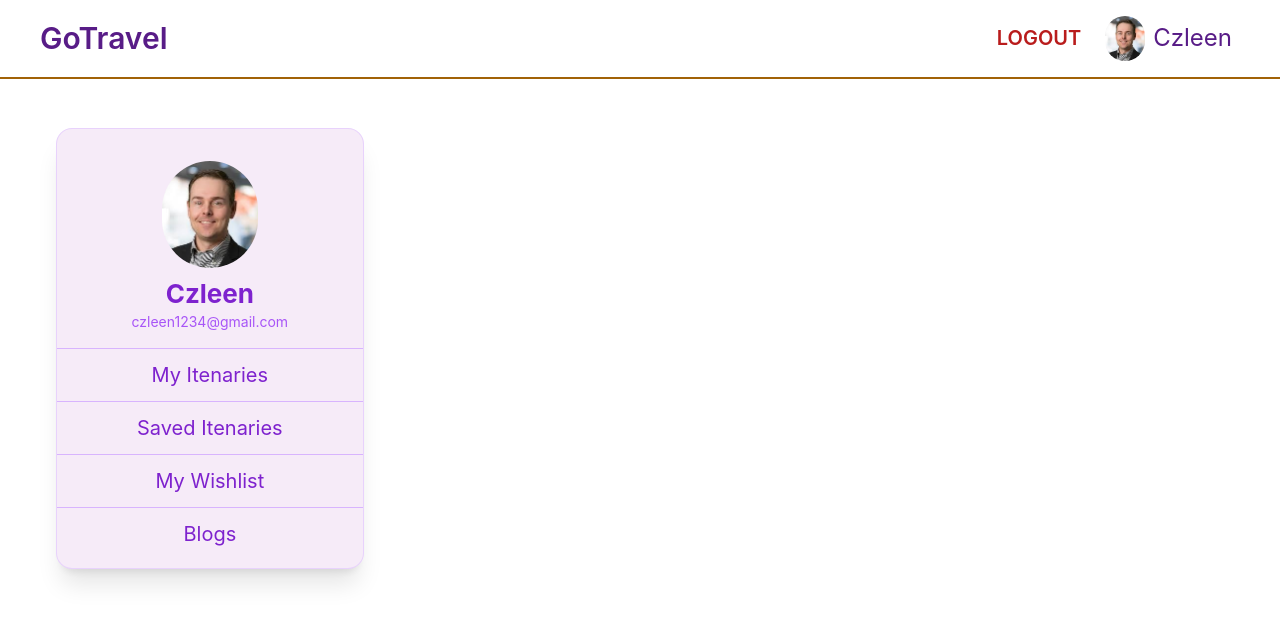
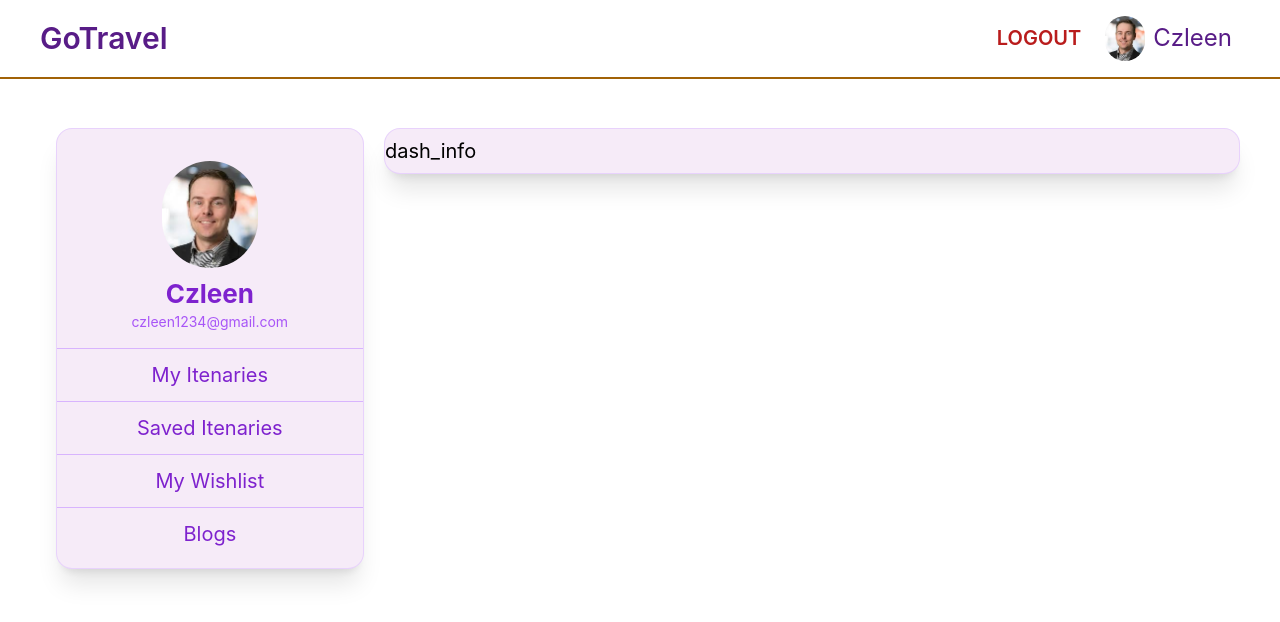
Before and after one commit to VatsalBhuva11/CityGuide, a React (Create React App) app in the folder frontend/: page /dashboard in a window 1280 px wide. Shown: the top 622 px of the page. Built offline with nearby package versions, Linux system fonts and the light colour scheme.

Commit message:
dashboard main container

```diff
--- a/frontend/src/components/DashNavbar.js
+++ /dev/null
@@ -1,20 +0,0 @@
-import React from 'react';
-import image from '../Assets/user_photo.jpeg'
-
-const DashNavbar = () => {
-  return (
-    <div className=' flex fixed right-0 left-0 top-0 justify-between items-center text-3xl  text-purple-900 border-solid border-yellow-700 border-b-2'>
-    <div className='mx-10 my-4 font-semibold '>GoTravel</div>
-    <div className='mx-10 my-4 flex text-2xl items-center'>
-
-      <div className='mx-6 text-xl font-semibold text-red-700'>LOGOUT</div>
-      <div className=' w-10 object-contain '>
-        <img src={image} className='rounded-full'></img>
-      </div>
-      <div className='mx-2'>Czleen</div>
-    </div>
-    </div>
-  );
-}
-
-export default DashNavbar;
--- /dev/null
+++ b/frontend/src/components/Dashboard/Blogs.js
@@ -0,0 +1,11 @@
+import React from 'react';
+
+const DashBlogs = () => {
+  return (
+    <div>
+      my blogs
+    </div>
+  );
+}
+
+export default DashBlogs;
--- /dev/null
+++ b/frontend/src/components/Dashboard/Info.js
@@ -0,0 +1,10 @@
+import React from 'react';
+import image from '../Assets/user_photo.jpeg'
+
+const DashInfo = () => {
+  return (
+  <div>dash_info</div>
+  );
+}
+
+export default DashInfo;
--- /dev/null
+++ b/frontend/src/components/Dashboard/Main.js
@@ -0,0 +1,20 @@
+import React from 'react';
+import Info from './Info';
+import Blogs from './Blogs'
+import Myitenaries from './Myitenaries';
+import Wishlist from './Wishlist';
+import Saveditenaries from './Saveditenaries';
+
+const Dash_main = () => {
+  return (
+    <div className="bg-[#f6ebf8] mr-10 py-2 flex-1 flex-col justify-center items-center shadow-xl z-8 text-xl border border-purple-300 border-opacity-45 rounded-2xl">
+     <Info/>
+     {/* <Blogs/> */}
+     {/* <Myitenaries/> */}
+     {/* <Wishlist/> */}
+     {/* <Saveditenaries/> */}
+    </div>
+  );
+}
+
+export default Dash_main;
--- /dev/null
+++ b/frontend/src/components/Dashboard/Myitenaries.js
@@ -0,0 +1,11 @@
+import React from 'react';
+
+const Myitenaries = () => {
+  return (
+    <div>
+      my itenaries
+    </div>
+  );
+}
+
+export default Myitenaries;
--- /dev/null
+++ b/frontend/src/components/Dashboard/Navbar.js
@@ -0,0 +1,21 @@
+import React from 'react';
+import image from '../Assets/user_photo.jpeg'
+
+const DashNavbar = () => {
+  return (
+    <div className=' bg-white flex fixed right-0 left-0 top-0 justify-between items-center text-3xl  text-purple-900 border-solid border-yellow-700 border-b-2'>
+    <div className='mx-10 my-4 font-semibold
+    cursor-pointer '>GoTravel</div>
+    <div className='mx-10 my-4 flex text-2xl items-center'>
+
+      <div className='mx-6 text-xl font-semibold text-red-700 cursor-pointer'>LOGOUT</div>
+      <div className=' w-10 object-contain '>
+        <img src={image} className='rounded-full'></img>
+      </div>
+      <div className='mx-2 cursor-pointer'>Czleen</div>
+    </div>
+    </div>
+  );
+}
+
+export default DashNavbar;
--- /dev/null
+++ b/frontend/src/components/Dashboard/Saveditenaries.js
@@ -0,0 +1,11 @@
+import React from 'react';
+
+const Saveditenaries = () => {
+  return (
+    <div>
+      saved itenaries
+    </div>
+  );
+}
+
+export default Saveditenaries;
--- a/frontend/src/components/Dash_sidebaar.js
+++ b/frontend/src/components/Dashboard/Sidebaar.js
@@ -8,7 +8,7 @@ const Sidebar = () => {
         <ul>
           <li className="py-3 border-b border-purple-300 flex flex-col justify-center items-center">
             <div className=' w-24 object-contain my-3 '>
-             <img src={image} className='rounded-full'></img>
+             <img src={image} className='rounded-full cursor-pointer'></img>
              </div>
             <a href="#" className="text-purple-700  flex font-bold text-[26px] items-center px-12 hover:px-7">
               Czleen
--- /dev/null
+++ b/frontend/src/components/Dashboard/Wishlist.js
@@ -0,0 +1,11 @@
+import React from 'react';
+
+const Wishlist = () => {
+  return (
+    <div>
+      my wishlist
+    </div>
+  );
+}
+
+export default Wishlist;
--- a/frontend/src/pages/DashBoard.js
+++ b/frontend/src/pages/DashBoard.js
@@ -1,12 +1,23 @@
 import React from 'react';
-import DashNavbar from '../components/DashNavbar';
-import Dash_sidebaar from '../components/Dash_sidebaar';
+import Navbar from '../components/Dashboard/Navbar';
+import Sidebaar from '../components/Dashboard/Sidebaar';
+import Main from '../components/Dashboard/Main';
+
 const DashBoard = () => {
   return (
     <>
-    <div>
-      <DashNavbar/>
-      <Dash_sidebaar/>
+    <div className='flex flex-col'>
+    <div className=' h-24'>
+      <Navbar/>
+    </div>
+    <div className=' flex'>
+      <div className=' w-96'>
+        <Sidebaar/>
+      </div>
+      <div className=' my-8 flex flex-1'>
+      <Main/>
+      </div>
+      </div>
     </div>
     </>
   );
```
Also changed, not shown: frontend/src/components/Assets/user_photo.jpeg (renamed from frontend/src/Assets/user_photo.jpeg).
